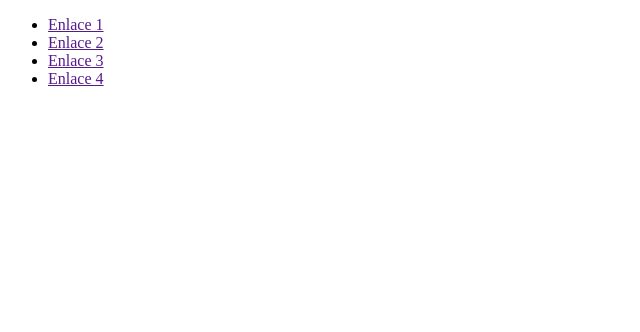
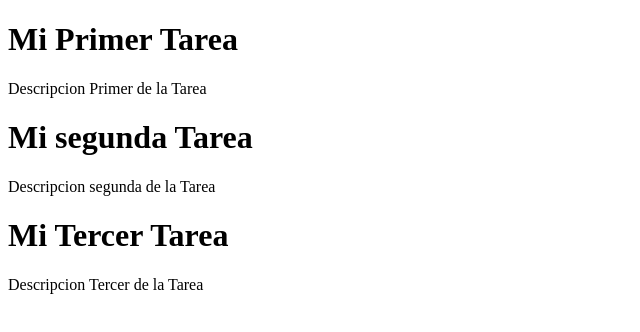
Before and after one commit to Digruttola2468/courseReact_web, a React (Vite) app: page / in a window 1280 px wide. Shown: the top 332 px of the page, without its empty margins (0-640 px from the left). Built offline with nearby package versions, Linux system fonts and the light colour scheme.

Commit message:
Mostrar Lista Tareas

```diff
--- a/src/App.jsx
+++ b/src/App.jsx
@@ -1,10 +1,10 @@
+import TaskLi from './TaskList'
+
 function App() {
-  return <ul>
-    <li><a href="">Enlace 1</a></li>
-    <li><a href="">Enlace 2</a></li>
-    <li><a href="">Enlace 3</a></li>
-    <li><a href="">Enlace 4</a></li>
-  </ul>
+    return (
+        <div>
+          <TaskLi></TaskLi>
+        </div>
+    )
 }
-
-export default App;
+export default App
--- /dev/null
+++ b/src/TaskList.jsx
@@ -0,0 +1,26 @@
+import { tasks as data } from "./tasks";
+import { useState, useEffect } from "react";
+
+function TaskList() {
+  const [tasks, setTasks] = useState([]);
+
+  useEffect(() => {
+    setTasks(data);
+  }, []);
+
+  if (tasks.length === 0) {
+    return <h1>No hay Tareas</h1>;
+  }
+
+  return (
+    <div>
+      {tasks.map((task) => (
+        <div key={task.id}>
+            <h1>{task.title}</h1>
+            <p>{task.description}</p>
+        </div>
+      ))}
+    </div>
+  );
+}
+export default TaskList;
--- /dev/null
+++ b/src/tasks.js
@@ -0,0 +1,17 @@
+export const tasks = [
+    {
+        id: 0,
+        title: "Mi Primer Tarea",
+        description: "Descripcion Primer de la Tarea"
+    },
+    {
+        id: 1,
+        title: "Mi segunda Tarea",
+        description: "Descripcion segunda de la Tarea"
+    },
+    {
+        id: 2,
+        title: "Mi Tercer Tarea",
+        description: "Descripcion Tercer de la Tarea"
+    }
+]
```
